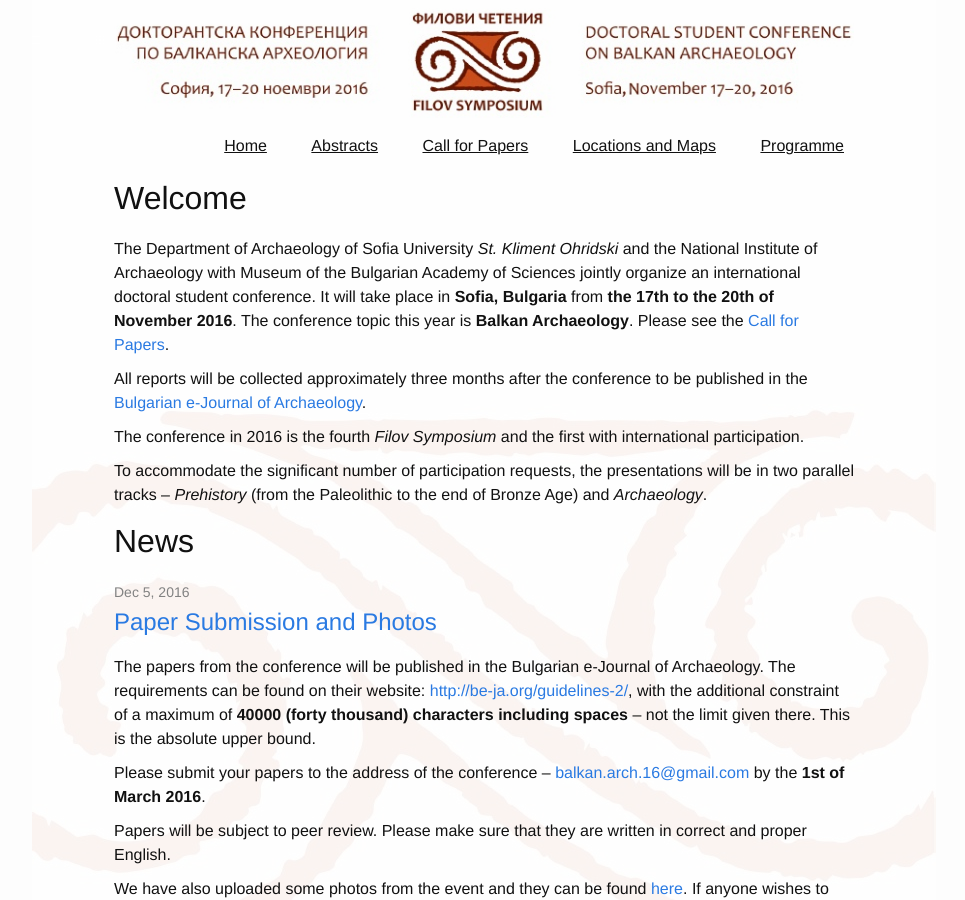
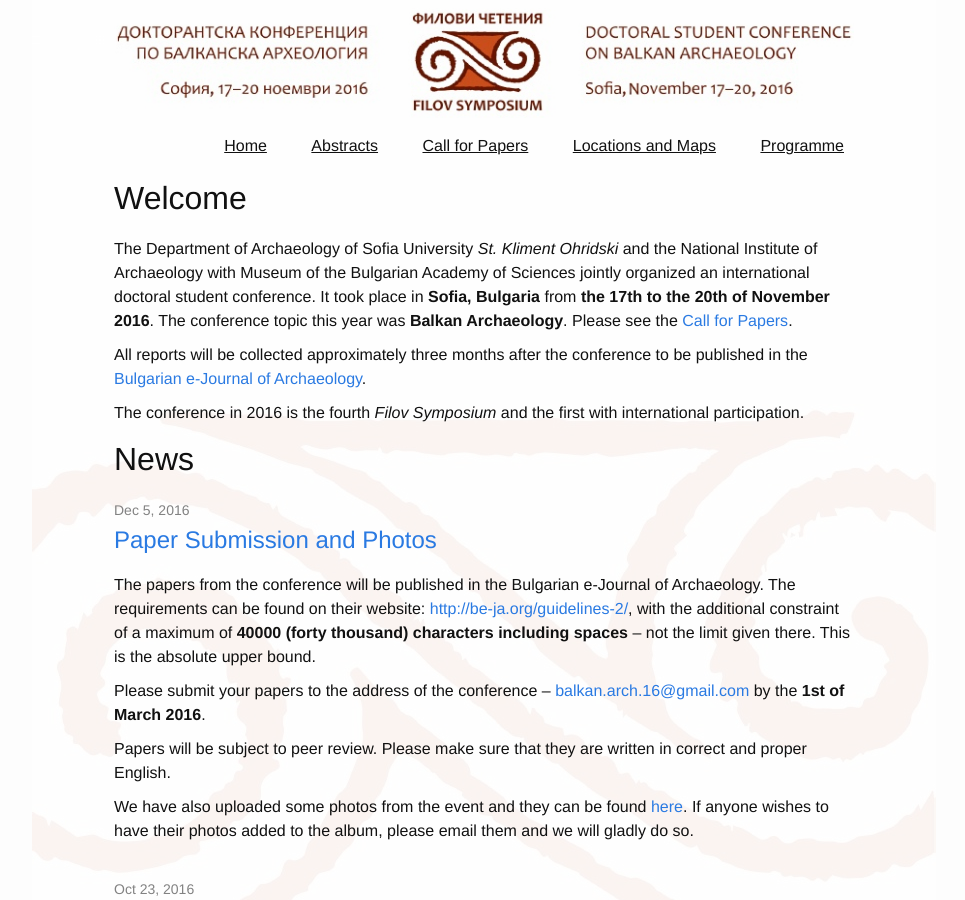
Before and after one commit to balkan-archaeology/balkan-archaeology.github.io, a Jekyll site: the page built from index.md, in a window 1280 px wide and 900 px high. Shown: the whole window, without its empty margins (156-1121 px from the left). Built offline with Jekyll 4.4.1, drawn with Linux system fonts in a browser that asks for light colours.

Commit message:
Change text in index page to past tense and remove paragraph about the two separate tracks.

```diff
--- a/index.md
+++ b/index.md
@@ -5,10 +5,10 @@ layout: default
 
 The Department of Archaeology of Sofia University *St. Kliment
 Ohridski* and the National Institute of Archaeology with Museum of the
-Bulgarian Academy of Sciences jointly organize an international
-doctoral student conference. It will take place in **Sofia, Bulgaria**
-from **the 17th to the 20th of November 2016**. The conference topic
-this year is **Balkan Archaeology**. Please see the [Call for
+Bulgarian Academy of Sciences jointly organized an international
+doctoral student conference. It took place in **Sofia, Bulgaria** from
+**the 17th to the 20th of November 2016**. The conference topic this
+year was **Balkan Archaeology**. Please see the [Call for
 Papers](/call-for-papers/).
 
 All reports will be collected approximately three months after the
@@ -17,10 +17,6 @@ Archaeology](http://be-ja.org/).
 
 The conference in 2016 is the fourth *Filov Symposium* and the first
 with international participation.
-
-To accommodate the significant number of participation requests, the
-presentations will be in two parallel tracks -- *Prehistory* (from
-the Paleolithic to the end of Bronze Age) and *Archaeology*.
 
 # News
 
```
